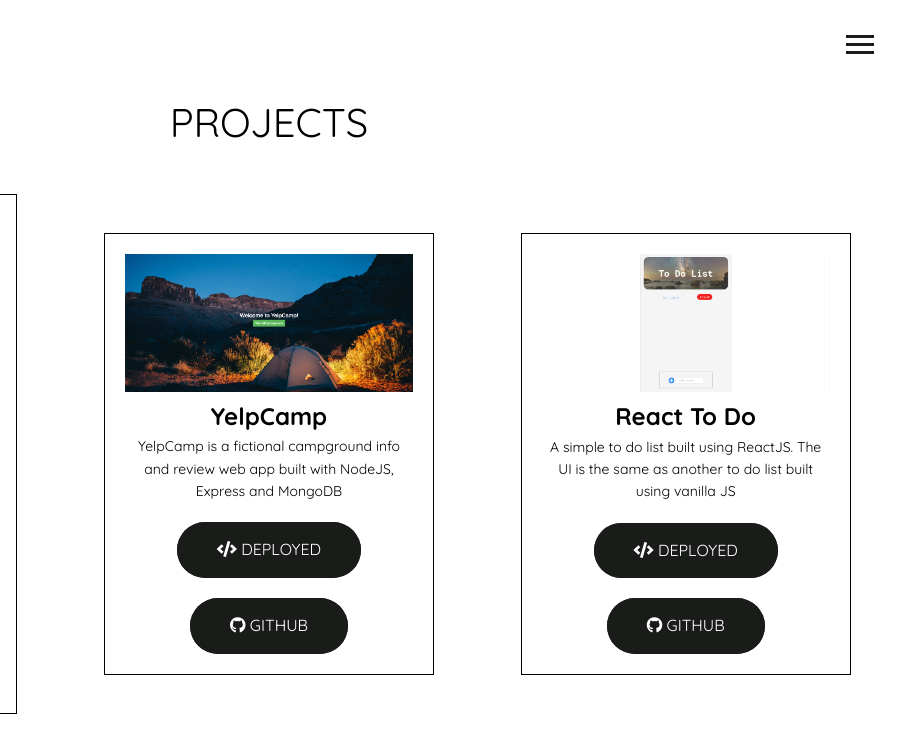
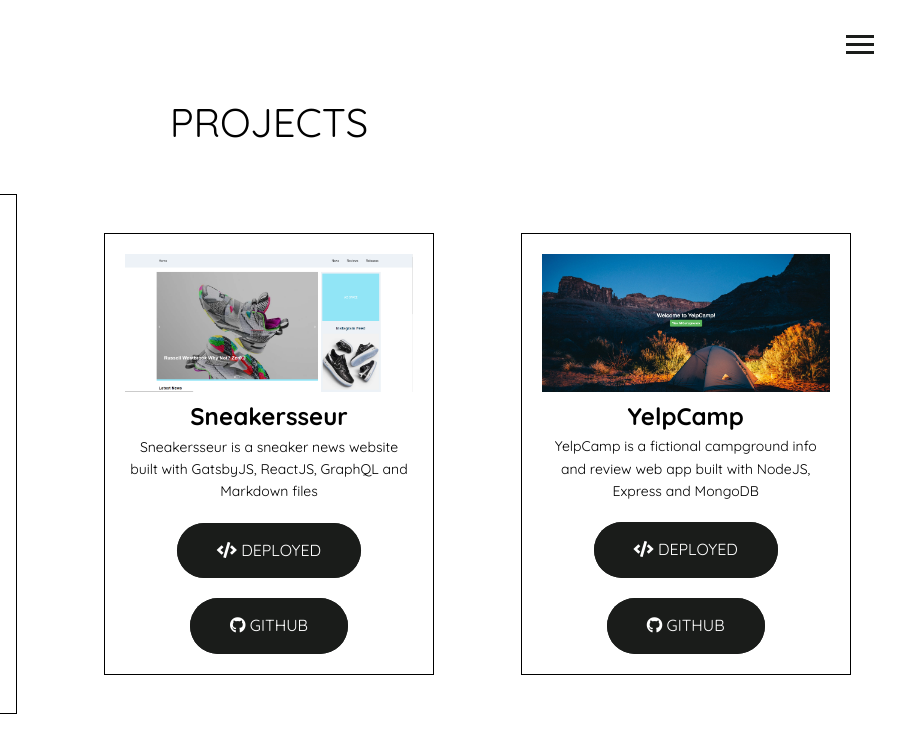
Before and after one commit to ahmedfaaid/personalportfolio, a website: page projects.html in a window 1280 px wide. Shown: the top 732 px of the page, 371-1280 px from the left. Drawn offline with Linux system fonts and the light colour scheme.

Commit message:
Add sneakersseur to projects

```diff
--- a/projects.html
+++ b/projects.html
@@ -77,7 +77,25 @@
                     <a href="https://github.com/ahmedfaaid/beatsnvibes" class="btn-project btn--black u-mt-sm" target="_blank"><i class=" fab fa-github"></i> GitHub</a>
                 </div>
             </div>
+
             <!-- project 2 -->
+            <div class="column">
+                <div class="card">
+                    <div class="card__photo">
+                        <img src="assets/img/sneakersseur.png" alt="Sneakersseur" class="card__photo--img">
+                    </div>
+
+                    <div class="description">
+                        <h2>Sneakersseur</h2>
+                        <p>Sneakersseur is a sneaker news website built with GatsbyJS, ReactJS, GraphQL and Markdown files</p>
+                    </div>
+
+                    <a href="https://sneakersseur.netlify.com" class="btn-project btn--black u-mt-sm" target="_blank"><i class=" fas fa-code"></i> Deployed</a>
+                    <a href="https://github.com/ahmedfaaid/sneak" class="btn-project btn--black u-mt-sm" target="_blank"><i class=" fab fa-github"></i> GitHub</a>
+                </div>
+            </div>
+
+            <!-- project 3 -->
             <div class="column">
                 <div class="card">
                     <div class="card__photo">
@@ -93,7 +111,8 @@
                     <a href="https://github.com/ahmedfaaid/yelp-camp-project" class="btn-project btn--black u-mt-sm" target="_blank"><i class=" fab fa-github"></i> GitHub</a>
                 </div>
             </div>
-            <!-- project 3 -->
+
+            <!-- project 4 -->
             <div class="column">
                 <div class="card">
                     <div class="card__photo">
@@ -110,7 +129,7 @@
                 </div>
             </div>
 
-            <!-- project 4 -->
+            <!-- project 5 -->
             <div class="column">
                 <div class="card">
                     <div class="card__photo">
@@ -127,7 +146,7 @@
                 </div>
             </div>
 
-            <!-- project 5 -->
+            <!-- project 6 -->
             <div class="column">
                 <div class="card">
                     <div class="card__photo">
@@ -144,7 +163,7 @@
                 </div>
             </div>
 
-            <!-- project 6 -->
+            <!-- project 7 -->
             <div class="column">
                 <div class="card">
                     <div class="card__photo">
```
Also changed, not shown: assets/img/sneakersseur.PNG (added).
